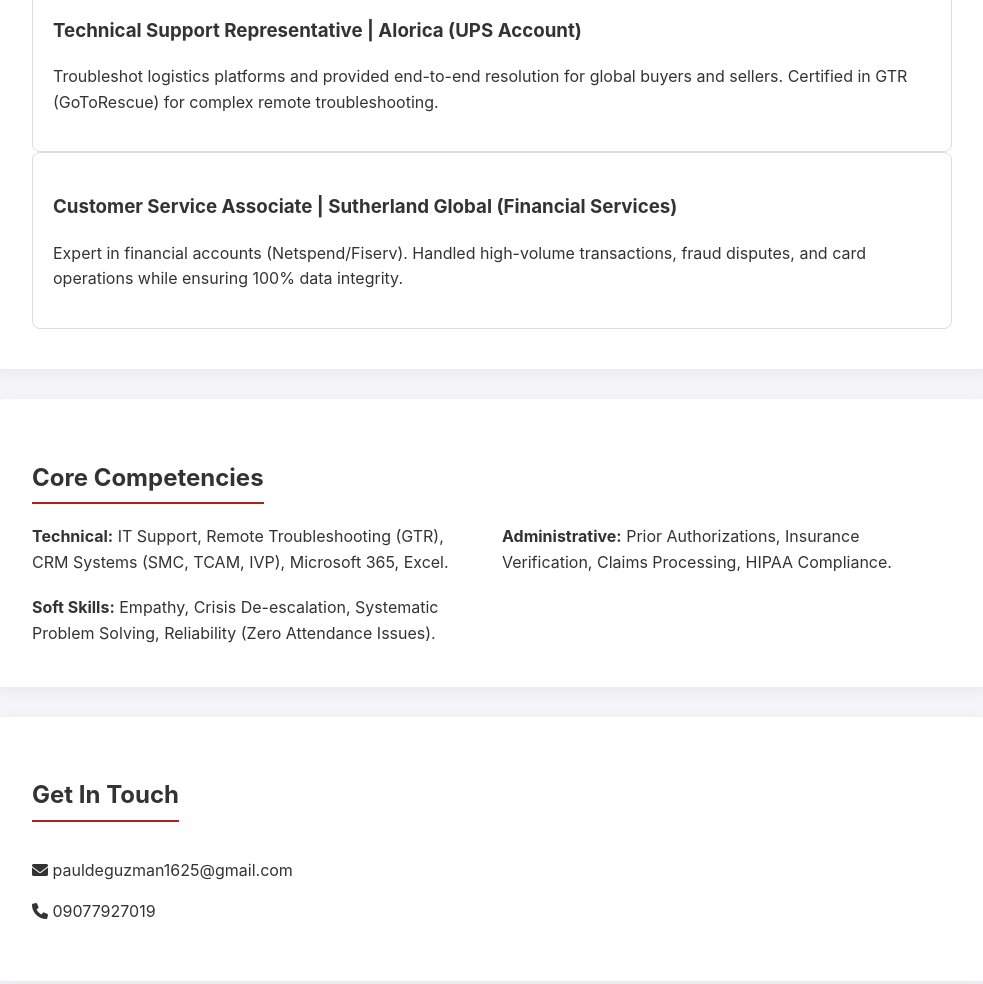
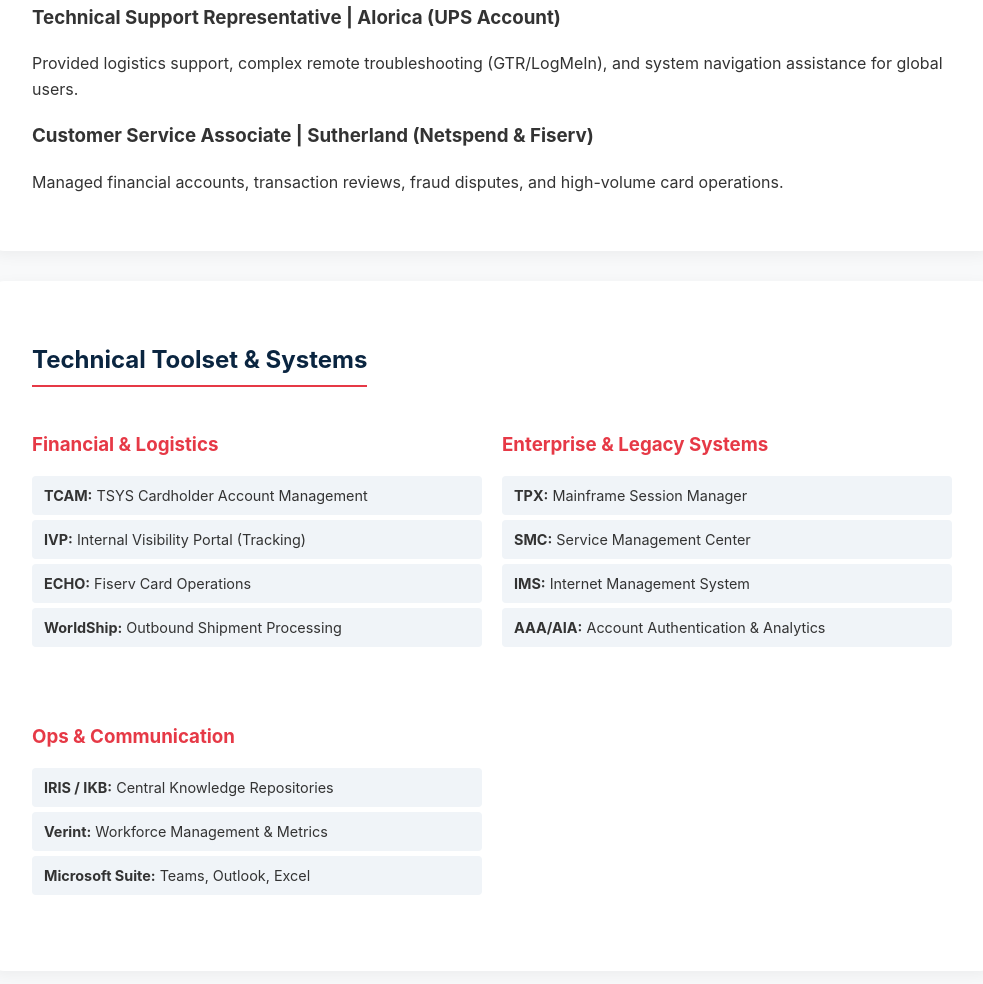
Before and after one commit to silverlocal/portfolio, a plain HTML site: page index.html in a window 1280 px wide. Shown: the part 1069-2053 px from the top of the page, without its empty margins (148-1131 px from the left). Drawn offline with Linux system fonts and the light colour scheme.

Commit message:
Update portfolio with detailed professional technical toolkit

```diff
--- a/index.html
+++ b/index.html
@@ -3,19 +3,22 @@
 <head>
     <meta charset="UTF-8">
     <meta name="viewport" content="width=device-width, initial-scale=1.0">
-    <title>Paul Garcia De Guzman | Professional Portfolio</title>
+    <title>Paul Garcia De Guzman | Technical Portfolio</title>
     <link href="https://cdnjs.cloudflare.com/ajax/libs/font-awesome/6.0.0/css/all.min.css" rel="stylesheet">
     <style>
-        :root { --primary: #1a2a6c; --secondary: #b21f1f; --text: #333; --light: #f4f4f9; }
+        :root { --primary: #0a2540; --secondary: #e63946; --text: #333; --light: #f8f9fa; }
         body { font-family: 'Inter', sans-serif; line-height: 1.6; color: var(--text); margin: 0; background-color: var(--light); }
-        nav { background: var(--primary); color: white; padding: 1rem 5%; display: flex; justify-content: space-between; align-items: center; position: sticky; top: 0; z-index: 1000; }
+        nav { background: var(--primary); color: white; padding: 1.5rem 10%; display: flex; justify-content: space-between; align-items: center; position: sticky; top: 0; z-index: 1000; box-shadow: 0 2px 10px rgba(0,0,0,0.1); }
         .nav-links a { color: white; text-decoration: none; margin-left: 20px; font-weight: 500; }
-        .hero { background: linear-gradient(135deg, var(--primary), var(--secondary)); color: white; padding: 80px 5%; text-align: center; }
+        .hero { background: linear-gradient(135deg, var(--primary), #1a365d); color: white; padding: 100px 10%; text-align: center; }
         .container { max-width: 1000px; margin: 40px auto; padding: 20px; }
         section { background: white; padding: 40px; margin-bottom: 30px; border-radius: 12px; box-shadow: 0 4px 15px rgba(0,0,0,0.05); }
-        h2 { border-bottom: 2px solid var(--secondary); display: inline-block; padding-bottom: 5px; margin-bottom: 20px; }
+        h2 { color: var(--primary); border-bottom: 2px solid var(--secondary); display: inline-block; padding-bottom: 5px; margin-bottom: 25px; }
         .grid { display: grid; grid-template-columns: repeat(auto-fit, minmax(300px, 1fr)); gap: 20px; }
-        .card { border: 1px solid #ddd; padding: 20px; border-radius: 8px; }
+        .tool-category { margin-bottom: 20px; }
+        .tool-category h3 { color: var(--secondary); margin-bottom: 10px; }
+        .tool-list { list-style: none; padding: 0; }
+        .tool-list li { background: #f0f4f8; margin: 5px 0; padding: 8px 12px; border-radius: 4px; font-size: 0.9em; }
         footer { text-align: center; padding: 40px; color: #777; }
     </style>
 </head>
@@ -25,44 +28,67 @@
         <div class="nav-links">
             <a href="#about">About</a>
             <a href="#experience">Experience</a>
-            <a href="#skills">Skills</a>
+            <a href="#tools">Tools & Systems</a>
             <a href="#contact">Contact</a>
         </div>
     </nav>
 
     <header class="hero">
         <h1>Paul Garcia De Guzman</h1>
-        <p>IT Graduate | Medical Virtual Assistant | BPO Financial & Technical Expert</p>
+        <p>IT Specialist | Medical VA | BPO Financial & Technical Solutions Expert</p>
     </header>
 
     <div class="container">
         <section id="about">
             <h2>About Me</h2>
-            <p>I am a highly motivated professional with a Bachelor’s degree in Information Technology and over 6 years of experience in the BPO and healthcare sectors. My career has been defined by my commitment to reliability—maintaining a record of zero absences and zero lates—and my ability to adapt to high-stakes environments. I bridge the gap between technical systems and human-centric service, ensuring data confidentiality (HIPAA compliant) and operational efficiency.</p>
+            <p>I am a highly motivated IT graduate with over 6 years of experience in high-stakes BPO, financial technology, and healthcare environments. My strength lies in my systematic approach to troubleshooting and my ability to master complex enterprise systems rapidly. I pride myself on reliability (zero absences/lates record), data confidentiality, and a passion for optimizing operational workflows.</p>
         </section>
 
         <section id="experience">
             <h2>Professional Experience</h2>
             <div class="card">
                 <h3>Medical VA (Healthcare)</h3>
-                <p>Managed insurance verification, prior authorization follow-ups, and clinic operations using EMR systems and Excel. Ensured HIPAA compliance and accurate patient record maintenance.</p>
+                <p>Specialized in insurance verification, prior authorizations, claims processing, and denial resolution while strictly maintaining HIPAA compliance.</p>
             </div>
             <div class="card">
                 <h3>Technical Support Representative | Alorica (UPS Account)</h3>
-                <p>Troubleshot logistics platforms and provided end-to-end resolution for global buyers and sellers. Certified in GTR (GoToRescue) for complex remote troubleshooting.</p>
+                <p>Provided logistics support, complex remote troubleshooting (GTR/LogMeIn), and system navigation assistance for global users.</p>
             </div>
             <div class="card">
-                <h3>Customer Service Associate | Sutherland Global (Financial Services)</h3>
-                <p>Expert in financial accounts (Netspend/Fiserv). Handled high-volume transactions, fraud disputes, and card operations while ensuring 100% data integrity.</p>
+                <h3>Customer Service Associate | Sutherland (Netspend & Fiserv)</h3>
+                <p>Managed financial accounts, transaction reviews, fraud disputes, and high-volume card operations.</p>
             </div>
         </section>
 
-        <section id="skills">
-            <h2>Core Competencies</h2>
+        <section id="tools">
+            <h2>Technical Toolset & Systems</h2>
             <div class="grid">
-                <div><strong>Technical:</strong> IT Support, Remote Troubleshooting (GTR), CRM Systems (SMC, TCAM, IVP), Microsoft 365, Excel.</div>
-                <div><strong>Administrative:</strong> Prior Authorizations, Insurance Verification, Claims Processing, HIPAA Compliance.</div>
-                <div><strong>Soft Skills:</strong> Empathy, Crisis De-escalation, Systematic Problem Solving, Reliability (Zero Attendance Issues).</div>
+                <div class="tool-category">
+                    <h3>Financial & Logistics</h3>
+                    <ul class="tool-list">
+                        <li><strong>TCAM:</strong> TSYS Cardholder Account Management</li>
+                        <li><strong>IVP:</strong> Internal Visibility Portal (Tracking)</li>
+                        <li><strong>ECHO:</strong> Fiserv Card Operations</li>
+                        <li><strong>WorldShip:</strong> Outbound Shipment Processing</li>
+                    </ul>
+                </div>
+                <div class="tool-category">
+                    <h3>Enterprise & Legacy Systems</h3>
+                    <ul class="tool-list">
+                        <li><strong>TPX:</strong> Mainframe Session Manager</li>
+                        <li><strong>SMC:</strong> Service Management Center</li>
+                        <li><strong>IMS:</strong> Internet Management System</li>
+                        <li><strong>AAA/AIA:</strong> Account Authentication & Analytics</li>
+                    </ul>
+                </div>
+                <div class="tool-category">
+                    <h3>Ops & Communication</h3>
+                    <ul class="tool-list">
+                        <li><strong>IRIS / IKB:</strong> Central Knowledge Repositories</li>
+                        <li><strong>Verint:</strong> Workforce Management & Metrics</li>
+                        <li><strong>Microsoft Suite:</strong> Teams, Outlook, Excel</li>
+                    </ul>
+                </div>
             </div>
         </section>
 
```
